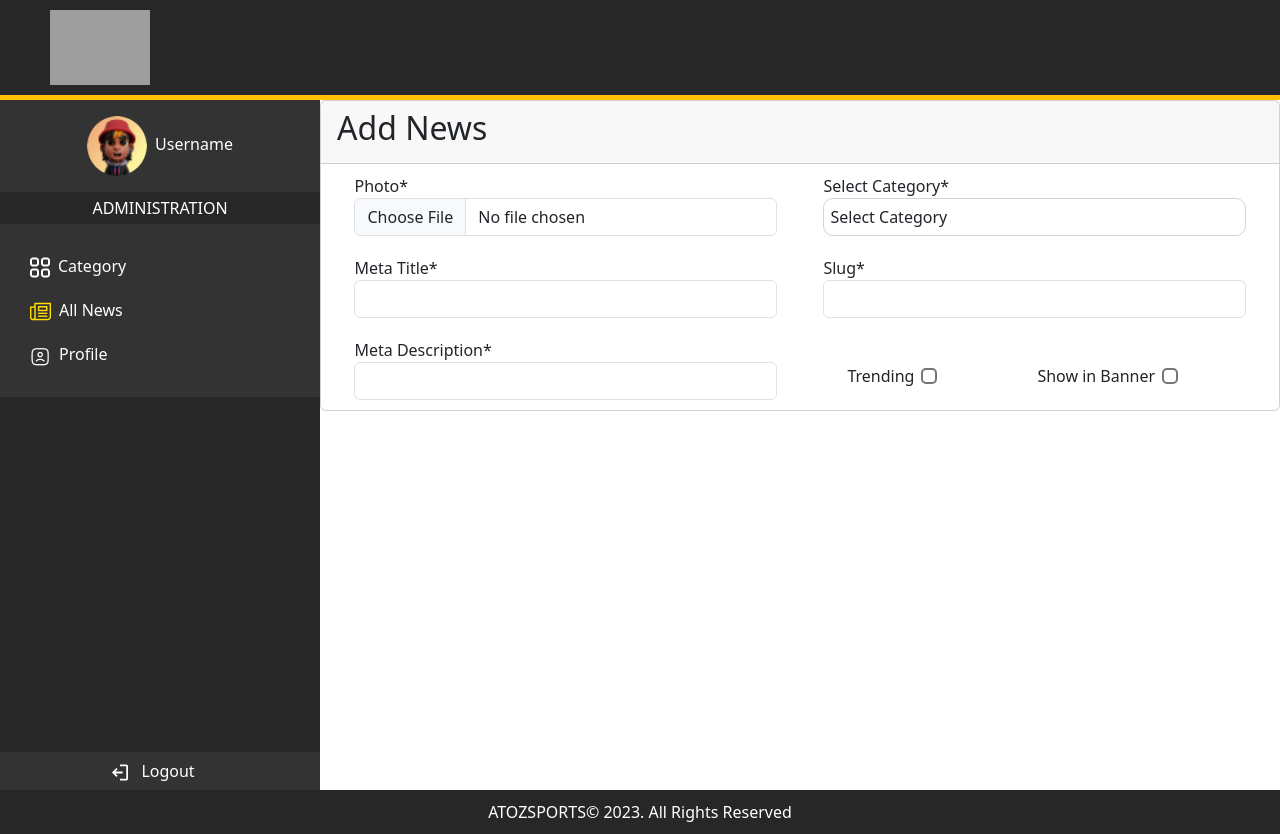
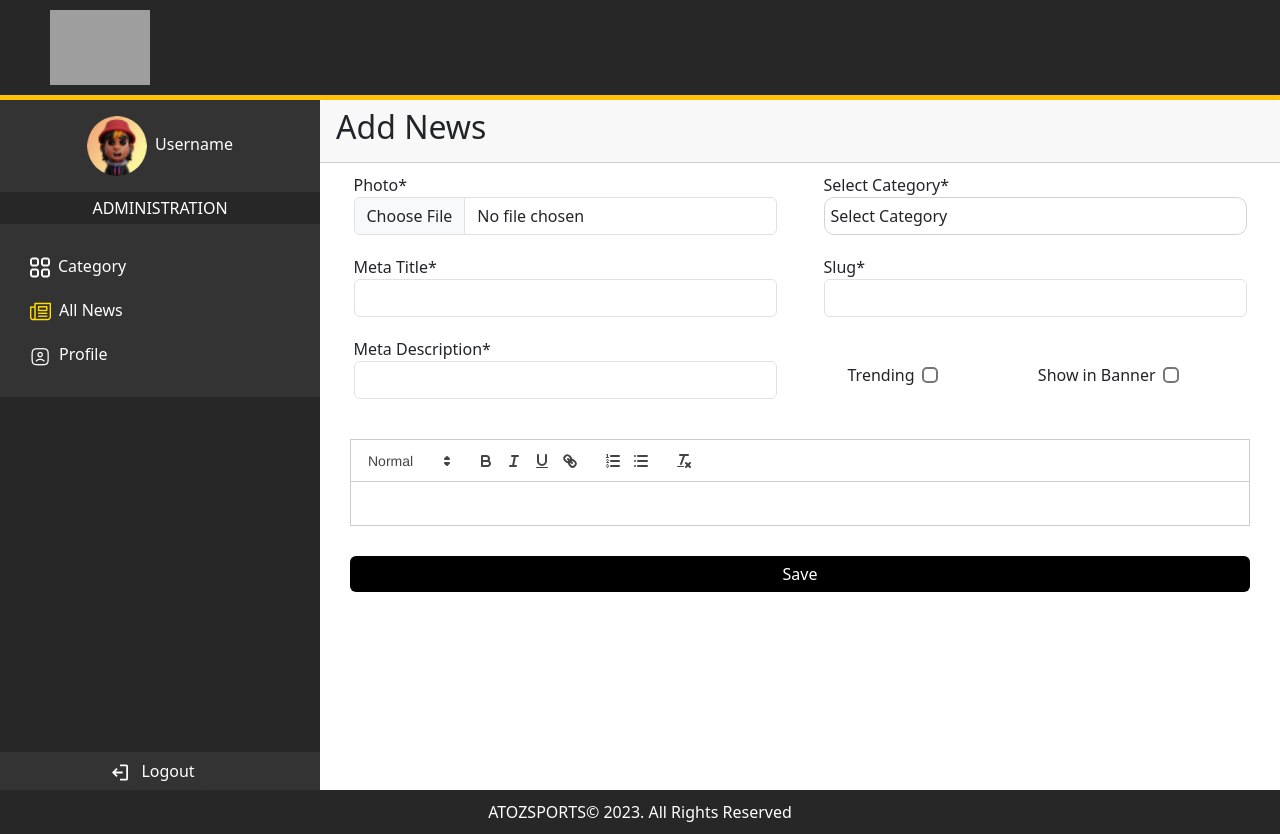
Before and after one commit to Tarunkumar292/atozsports, a React (Create React App) app in the folder atozreact/: page /addnews in a window 1280 px wide. Built offline with nearby package versions, Linux system fonts and the light colour scheme; grey boxes are pictures that could not be loaded.

Commit message:
frontend

```diff
--- a/atozreact/package.json
+++ b/atozreact/package.json
@@ -12,6 +12,7 @@
     "hooks": "^0.3.2",
     "react": "^18.3.1",
     "react-dom": "^18.3.1",
+    "react-quill": "^2.0.0",
     "react-router-dom": "^6.26.2",
     "react-scripts": "5.0.1",
     "web-vitals": "^2.1.4"
--- a/atozreact/src/components/Screens/Addnews.js
+++ b/atozreact/src/components/Screens/Addnews.js
@@ -1,10 +1,17 @@
-import React from 'react';
+import React, { useState } from 'react';
+import ReactQuill from 'react-quill';
+import 'react-quill/dist/quill.snow.css';
 import { Link } from 'react-router-dom';
 import '@fortawesome/fontawesome-free/css/all.min.css';
 import './index.css';
 import Layout from '../layout/Layout';
 
 const Addnews = () => {
+    const [editorContent, setEditorContent] = useState('');
+
+    const handleChange = (content) => {
+        setEditorContent(content);
+    };
 
     return (
         <Layout>
@@ -19,7 +26,7 @@ const Addnews = () => {
                         <div className="line1 p-0"></div>
                     </div>
                 </header>
-                <div div className="row">
+                <div className="row">
                     <nav className="col-md-3 col-lg-3 sidebar px-0">
                         <div className="sidebar-header text-center">
                             <img src="/assets/user.png" className="user my-3 img-fluid" alt="User Profile" />
@@ -50,7 +57,7 @@ const Addnews = () => {
                     <div className="col-md-9 col-lg-9 p-0">
                         <div className="card">
                             <div className="card-header">
-                                <h2><span></span>Add News</h2>
+                                <h2>Add News</h2>
                             </div>
                             <div className="news-add d-flex align-items-center">
                                 <div>
@@ -112,15 +119,21 @@ const Addnews = () => {
                                         <input className="form-input" type="checkbox" id="banner" />
                                     </div>
                                 </div>
-                                {/* <ReactRichEditor height={200} /> */}
                             </div>
+                                <div className='editor'>
+                                    <ReactQuill
+                                        value={editorContent}
+                                        onChange={handleChange}
+                                        theme="snow"
+                                    />
+                            </div>
+                            <button className='btn btn-save'>Save</button>
                         </div>
                     </div>
                 </div>
             </main>
         </Layout>
     );
-
 };
 
 export default Addnews;
--- a/atozreact/src/components/Screens/Dashboard.js
+++ b/atozreact/src/components/Screens/Dashboard.js
@@ -51,21 +51,31 @@ const Dashboard = () => {
                         <div className="card">
                             <div className="card-header">
                                 <h2>All News</h2>
-                                <button className="btn btn-addnews ms-3">+ Add News</button>
+                                <Link to="/addnews"><button className="btn btn-addnews ms-3">+ Add News</button></Link>
                             </div>
-                            <div className='category d-flex justify-content-end px-1'>
-                                <div className="categoryselect mb-3">
+                            <div className='category d-flex justify-content-between p-3'>
+                                <div className='entries'>
+                                    <span>Show</span><select>
+                                        <option value=''>5</option>
+                                        <option value=''>10</option>
+                                        <option value=''>15</option>
+                                        <option value=''>20</option>
+                                    </select><span>entries</span>
+                                </div>
+                                <div className='d-flex'>
+                                    <div className="categoryselect ">
                                         <select className='select'>
                                             <option value=''>Select Category</option>
                                             {/* Dynamically add category options here */}
                                         </select>
                                     </div>
-                                <div className="categorysearch mb-3">
+                                    <div className="categorysearch ">
                                         <input
                                             className='search'
                                             type='text'
                                             placeholder='Search'
                                         />
+                                    </div>
                                 </div>
                             </div>
                             <div className="table-responsive">
@@ -77,7 +87,7 @@ const Dashboard = () => {
                                             <th>Category</th>
                                             <th>Image</th>
                                             <th>Date</th>
-                                            <th>Pin</th>
+                                            <th>Status</th>
                                             <th>Action</th>
                                         </tr>
                                     </thead>
@@ -88,7 +98,7 @@ const Dashboard = () => {
                                             <td>Shooting</td>
                                             <td><img src="/assets/news1.png" alt="News 1" className="img-fluid" /></td>
                                             <td>27-09-2024</td>
-                                            <td><i className="fas fa-thumbtack"></i></td>
+                                            <td>Trending</td>
                                             <td>
                                                 <button className="btn btn-edit btn-sm me-3"><img src='/assets/edit.svg' alt='edit' /></button>
                                                 <button className="btn btn-delete btn-sm"><img src='/assets/delete.svg' alt='delete' /></button>
@@ -100,7 +110,7 @@ const Dashboard = () => {
                                             <td>Shooting</td>
                                             <td><img src="/assets/news2.png" alt="News 2" className="img-fluid" /></td>
                                             <td>27-09-2024</td>
-                                            <td><i className="fas fa-thumbtack"></i></td>
+                                            <td>Trending</td>
                                             <td>
                                                 <button className="btn btn-edit btn-sm me-3"><img src='/assets/edit.svg' alt='edit' /></button>
                                                 <button className="btn btn-delete btn-sm"><img src='/assets/delete.svg' alt='delete' /></button>
@@ -112,7 +122,7 @@ const Dashboard = () => {
                                             <td>Shooting</td>
                                             <td><img src="/assets/news1.png" alt="News 1" className="img-fluid" /></td>
                                             <td>27-09-2024</td>
-                                            <td><i className="fas fa-thumbtack"></i></td>
+                                            <td>Trending</td>
                                             <td>
                                                 <button className="btn btn-edit btn-sm me-3"><img src='/assets/edit.svg' alt='edit' /></button>
                                                 <button className="btn btn-delete btn-sm"><img src='/assets/delete.svg' alt='delete' /></button>
@@ -124,7 +134,7 @@ const Dashboard = () => {
                                             <td>Shooting</td>
                                             <td><img src="/assets/news1.png" alt="News 1" className="img-fluid" /></td>
                                             <td>27-09-2024</td>
-                                            <td><i className="fas fa-thumbtack"></i></td>
+                                            <td>Trending</td>
                                             <td>
                                                 <button className="btn btn-edit btn-sm me-3"><img src='/assets/edit.svg' alt='edit' /></button>
                                                 <button className="btn btn-delete btn-sm "><img src='/assets/delete.svg' alt='delete' /></button>
@@ -136,7 +146,7 @@ const Dashboard = () => {
                                             <td>Shooting</td>
                                             <td><img src="/assets/news1.png" alt="News 1" className="img-fluid" /></td>
                                             <td>27-09-2024</td>
-                                            <td><i className="fas fa-thumbtack"></i></td>
+                                            <td>Trending</td>
                                             <td>
                                                 <button className="btn btn-edit btn-sm me-3"><img src='/assets/edit.svg' alt='edit' /></button>
                                                 <button className="btn btn-delete btn-sm"><img src='/assets/delete.svg' alt='delete' /></button>
--- a/atozreact/src/components/Screens/index.css
+++ b/atozreact/src/components/Screens/index.css
@@ -55,10 +55,9 @@ body {
     color: #ffc107;
 }
 
-.card {
+.container-fluid .card {
     border: none;
     background-color: #fff;
-    border-radius: 10px;
 }
 
 .card-header {
@@ -81,6 +80,10 @@ body {
     background: #343333;
     color: #FFFFFF;
 
+}
+
+.category{
+    align-items: center;
 }
 
 /***** Table Styles *****/
@@ -203,6 +206,12 @@ body {
     padding: 5px 10px;
     border: 1px solid #C1C1C1;
     border-radius: 12px;
+}
+
+.entries select{
+    margin: 0px 5px;
+    border: 1px solid #C1C1C1;
+    border-radius: 8px;
 }
 
 /***** category styles *****/
@@ -371,6 +380,18 @@ body {
     width: 45%;
 }
 
+.editor{
+    margin: 30px;
+    height: 30%;
+}
+
+ .card .btn-save{
+    border: none;
+    background-color: #000;
+    color: #ffff;
+    margin: 0px 30px;
+}
+
 /***** Footer *****/
 footer {
     background-color: #272727;
```
Also changed, not shown: 1 other file (tests, documents, lock files or other folders). Lines whose indentation alone changed are shown as unchanged.
